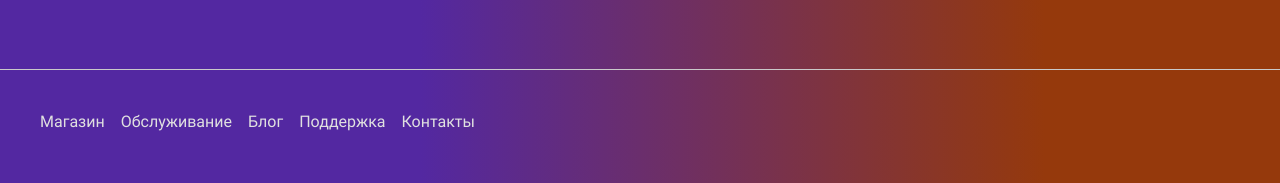
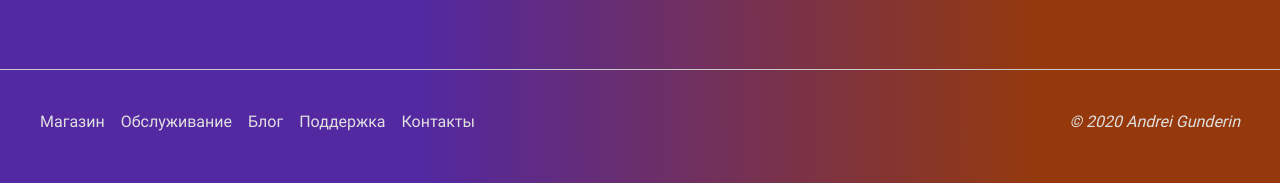
Before and after one commit to a-gunderin/layout-music-box, a website: page src/artist.html in a window 1280 px wide. Shown: the part 3309-3492 px from the top of the page. Drawn offline with nearby package versions, Linux system fonts and the light colour scheme.

Commit message:
Added copyright in footer

```diff
--- a/src/artist.html
+++ b/src/artist.html
@@ -224,7 +224,7 @@
 			</div>
 		</div>
 		<hr class="Bdc(textColor) Bds(s) Bdbw(0) Mt(0) Mb(0)">
-		<div class="Maw(1200px) Mstart(a) Mend(a) Pstart(20px) Pend(20px) Pt(40px) Pb(49px)">
+		<div class="D(f) Jc(sb) Maw(1200px) Mstart(a) Mend(a) Pstart(20px) Pend(20px) Pt(40px) Pb(49px)">
 			<nav class="D(f) Fld(c)--sm">
 				<a href="#" class="C(lightGrey) C(white):h Td(n) Lh(24px) Mend(16px) Mend(0)--sm Mb(16px)--sm">Магазин</a>
 				<a href="#" class="C(lightGrey) C(white):h Td(n) Lh(24px) Mend(16px) Mend(0)--sm Mb(16px)--sm">Обслуживание</a>
@@ -232,6 +232,7 @@
 				<a href="#" class="C(lightGrey) C(white):h Td(n) Lh(24px) Mend(16px) Mend(0)--sm Mb(16px)--sm">Поддержка</a>
 				<a href="#" class="C(lightGrey) C(white):h Td(n) Lh(24px)">Контакты</a>
 			</nav>
+			<a href="https://github.com/a-gunderin" target="_blank "class="Lh(24px) Fs(i) C(lightGrey) C(white):h Td(n)">© 2020 Andrei Gunderin</a>
 		</div>
 	</footer>
 </body>
--- a/src/css/atomic.css
+++ b/src/css/atomic.css
@@ -189,6 +189,9 @@
 }
 .Fz\(64px\) {
   font-size: 64px;
+}
+.Fs\(i\) {
+  font-style: italic;
 }
 .H\(25px\) {
   height: 25px;
```
Also changed, not shown: src/index.html (+2 -1 lines).
